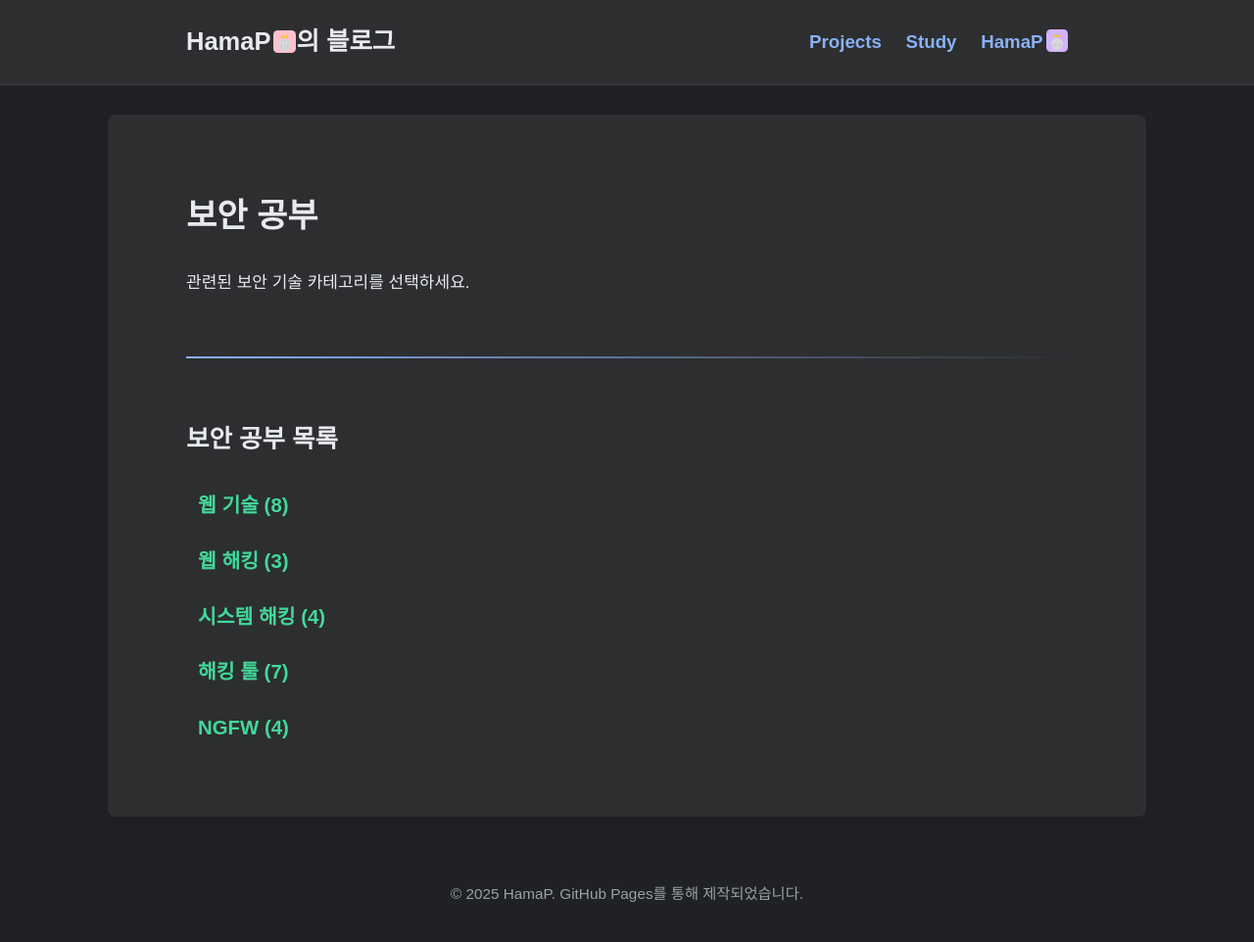
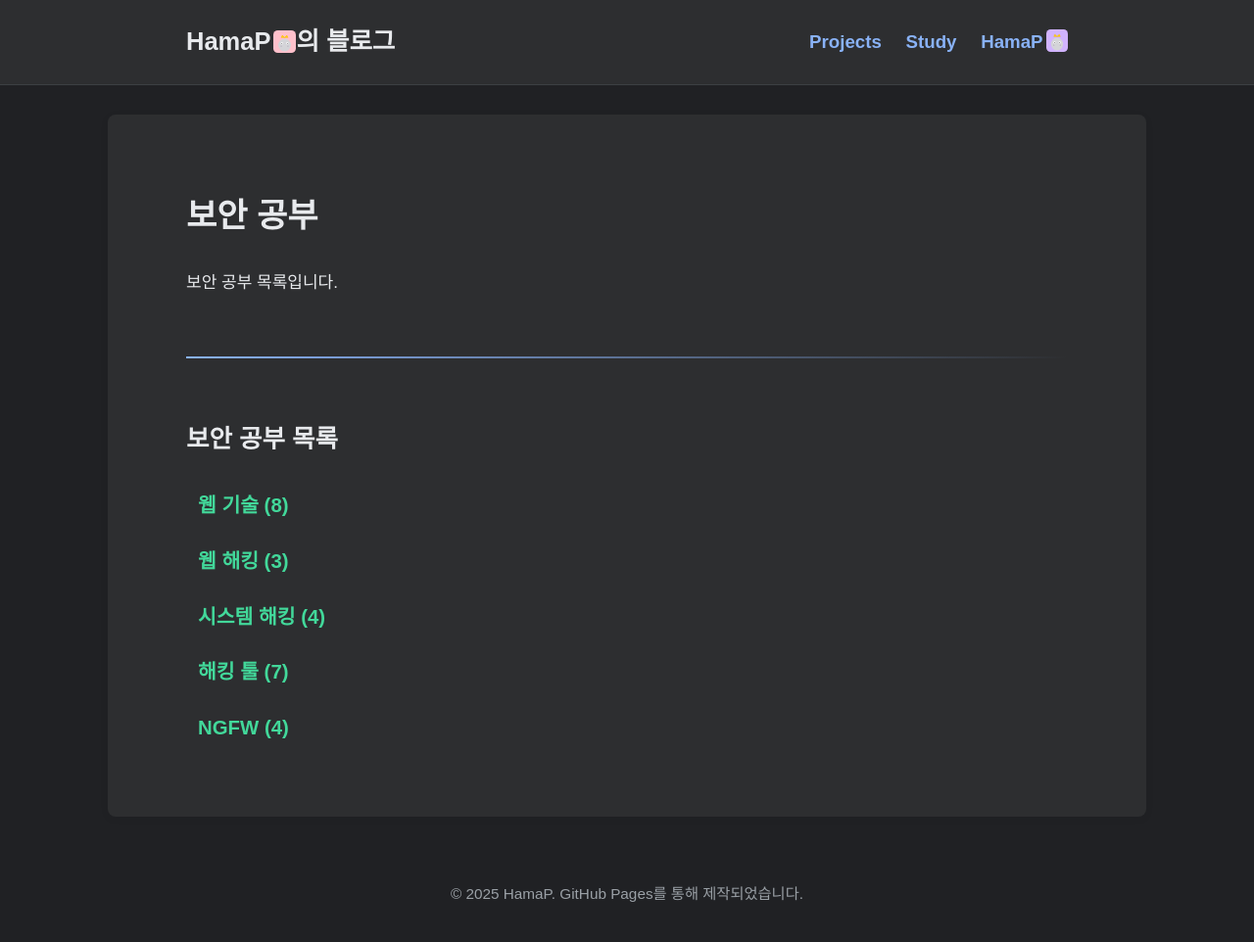
Before and after one commit to HamaP0/HamaP0.github.io, a Jekyll site: the page built from security-study.html, in a window 1280 px wide. Shown: the whole page at 98% size. Built offline with Jekyll 4.4.1, drawn with Linux system fonts in a browser that asks for light colours; some web fonts are replaced.

Commit message:
Update security-study.html

```diff
--- a/security-study.html
+++ b/security-study.html
@@ -5,7 +5,7 @@ exclude_from_nav: true
 ---
 
 <h1>{{ page.title }}</h1>
-<p>관련된 보안 기술 카테고리를 선택하세요.</p>
+<p>보안 공부 목록입니다.</p>
 <hr>
 
 <h2>보안 공부 목록</h2>
```
